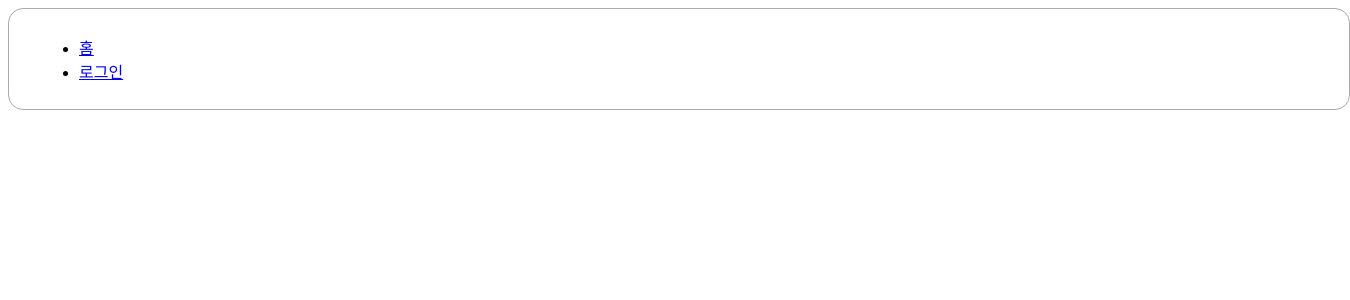
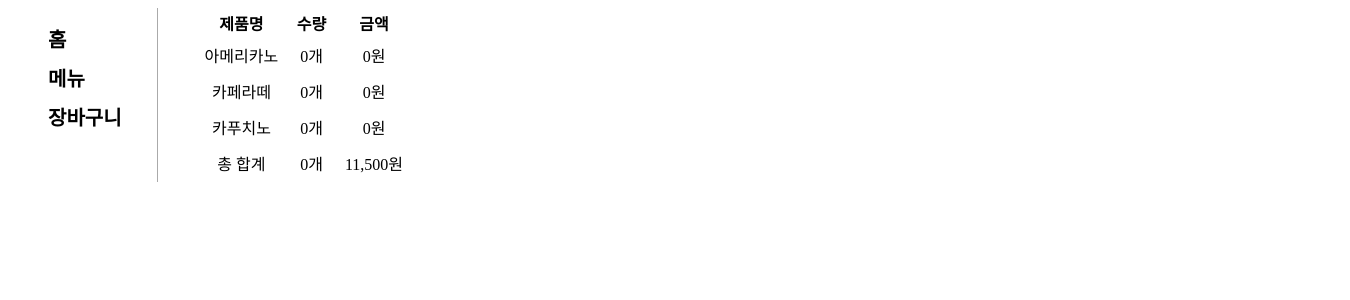
Before and after one commit to JeonghoonAHN0510/250526_Web_Spring2, a React (Vite) app in the folder src/main/reactapp/: page /cart in a window 1280 px wide. Before the commit this address had no page. Shown: the top 300 px of the page, 1350 px wide, since content can reach past the window. Built offline with nearby package versions, Linux system fonts and the light colour scheme.

Commit message:
Study[React] : 실습8

```diff
--- /dev/null
+++ b/src/main/reactapp/src/example/day06/task8/App.jsx
@@ -0,0 +1,23 @@
+import { BrowserRouter, Route, Routes } from "react-router-dom";
+import Header from "./components/Header";
+import HomePage from "./pages/HomePage";
+import MenuPage from "./pages/MenuPage";
+import CartPage from "./pages/CartPage";
+import './css/main.css'
+
+export default function App( props ){
+    return(
+        <>
+        <BrowserRouter>
+            <div class="container">
+                <Header/>
+                <Routes>
+                    <Route path="/" element={<HomePage/>}/>
+                    <Route path="/menu" element={<MenuPage/>}/>
+                    <Route path="/cart" element={<CartPage/>}/>
+                </Routes>
+            </div>
+        </BrowserRouter>
+        </>
+    ) // return end
+} // func end
--- /dev/null
+++ b/src/main/reactapp/src/example/day06/task8/components/Header.jsx
@@ -0,0 +1,15 @@
+import { Link } from "react-router-dom";
+
+export default function Header( props ){
+    return(
+        <>
+        <div>
+            <ul>
+                <li><Link to="/">홈</Link></li>
+                <li><Link to="/menu">메뉴</Link></li>
+                <li><Link to="/cart">장바구니</Link></li>
+            </ul>
+        </div>
+        </>
+    ) // return end
+} // func end
--- /dev/null
+++ b/src/main/reactapp/src/example/day06/task8/css/main.css
@@ -0,0 +1,43 @@
+li{
+    list-style: none;
+}
+a{
+    text-decoration: none;
+    color: black;
+    font-weight: bold;
+    font-size: 20px;
+}
+.container{
+    display: flex;
+    width: 1280px;
+    margin: 0 auto;
+}
+.container > div:nth-child(1){
+    border-right: 1px #aaaaaa solid;
+    padding-right: 35px;
+    margin-right: 35px;
+}
+.container div:nth-child(2){
+    align-content: center;
+}
+.container li{
+    margin-bottom: 10px;
+}
+.container table{
+    text-align: center;
+}
+td{
+    padding: 5px 10px;
+}
+button{
+    background-color: white;
+    border: 1px #bbbbbb solid;
+    border-radius: 10px;
+    padding: 2px 8px;
+}
+button:hover{
+    cursor: pointer;
+}
+button:active{
+    background-color: #bbbbbb;
+}
--- /dev/null
+++ b/src/main/reactapp/src/example/day06/task8/pages/CartPage.jsx
@@ -0,0 +1,49 @@
+import { useSelector } from "react-redux"
+
+export default function CartPage( props ){
+    // 전역변수 가져오기
+    const { menu } = useSelector( (state) => state.cart );
+
+    let totalAmount = 0;
+    let totalPrice = 0;
+
+
+    return(
+        <>
+        <div>
+            <table>
+                <thead>
+                    <tr>
+                        <th>제품명</th>
+                        <th>수량</th>
+                        <th>금액</th>
+                    </tr>
+                </thead>
+                <tbody>
+                    {
+                        menu.map( (item) => {
+                            totalAmount += item.amount;
+                            totalPrice += item.price;
+                            let price = item.amount * item.price;
+                            return(
+                                <>
+                                <tr>
+                                    <td>{item.name}</td>
+                                    <td>{item.amount}개</td>
+                                    <td>{price.toLocaleString()}원</td>
+                                </tr>
+                                </>
+                            )
+                        })
+                    }
+                    <tr>
+                        <td>총 합계</td>
+                        <td>{totalAmount}개</td>
+                        <td>{totalPrice.toLocaleString()}원</td>
+                    </tr>
+                </tbody>
+            </table>
+        </div>
+        </>
+    ) // return end
+} // func end
--- /dev/null
+++ b/src/main/reactapp/src/example/day06/task8/pages/HomePage.jsx
@@ -0,0 +1,7 @@
+export default function HomePage( props ){
+    return(
+        <>
+        <div>로컬 스토리지를 이용한 장바구니 페이지입니다.</div>
+        </>
+    ) // return end
+} // func end
--- /dev/null
+++ b/src/main/reactapp/src/example/day06/task8/pages/MenuPage.jsx
@@ -0,0 +1,48 @@
+import { useDispatch, useSelector } from "react-redux";
+import { addCart } from "../store/cartSlice";
+
+
+
+export default function MenuPage( props ){
+    // 전역변수의 상태변경을 위한 useDispatch
+    const { menu } = useSelector( (state) => state.cart );
+    const dispatch = useDispatch();
+
+
+    // 장바구니 추가
+    const addCartBtn = ( id ) => {
+        alert('[장바구니 담기 완료!]')
+        dispatch( addCart(id) );
+    } // func end
+
+    return(
+        <>
+        <div>
+            <table>
+                <thead>
+                    <tr>
+                        <th>이름</th>
+                        <th>가격</th>
+                        <th>비고</th>
+                    </tr>
+                </thead>
+                <tbody>
+                    {
+                        menu.map( (item) => {
+                            return(
+                                <>
+                                <tr>
+                                    <td>{item.name}</td>
+                                    <td>{item.price}</td>
+                                    <td><button onClick={()=>{addCartBtn(item.id)}}>담기</button></td>
+                                </tr>
+                                </>
+                            )
+                        })
+                    }
+                </tbody>
+            </table>
+        </div>
+        </>
+    ) // return end
+} // func end
--- /dev/null
+++ b/src/main/reactapp/src/example/day06/task8/store/cartSlice.jsx
@@ -0,0 +1,27 @@
+import { createSlice } from "@reduxjs/toolkit";
+
+// [1] 전역변수 설정
+const cartList  = [];
+const menu = [
+    { id: 1, name: "아메리카노", price: 3000, amount : 0 },
+    { id: 2, name: "카페라떼", price: 4000, amount : 0 },
+    { id: 3, name: "카푸치노", price: 4500, amount : 0 },
+];
+const initialState = { menu };
+
+// [2] Slice 함수 정의
+const cartSlice = createSlice({
+    name : "cart",
+    initialState,
+    reducers : {
+        addCart : (state, action) => {
+            state.menu.forEach( (item) => {
+                if ( item.id == action.payload ) item.amount += 1;
+            })
+        }
+    }
+})
+
+// [3] 내보내기
+export default cartSlice.reducer;
+export const { addCart } = cartSlice.actions;
--- /dev/null
+++ b/src/main/reactapp/src/example/day06/task8/store/store.jsx
@@ -0,0 +1,21 @@
+import { configureStore } from '@reduxjs/toolkit';
+import { persistReducer, persistStore } from 'redux-persist';
+import cartSlice from './cartSlice.jsx'
+import storage from 'redux-persist/lib/storage';    // 로컬 스토리지
+
+// [2] 스토리지 저장 설정
+const persistConfig = { key : 'cartList', storage };
+
+// [3] Reducer에 설정 적용
+const persistedReducer = persistReducer( persistConfig, cartSlice );
+
+// [1] Store 만들기
+const store = configureStore({
+    reducer : {
+        cart : persistedReducer
+    }
+})
+
+// [4] 내보내기
+export default store;
+export const persistor = persistStore(store);
--- a/src/main/reactapp/src/main.jsx
+++ b/src/main/reactapp/src/main.jsx
@@ -119,23 +119,37 @@ const create = createRoot( root );
 // );
 
 // ================================= task07 =================================
-import App from './example/Day05/task7/App.jsx';
+// import App from './example/Day05/task7/App.jsx';
 
-// [1] 생성한 store 불러오기
-import store from './example/Day05/task7/store/store.jsx';
+// // [1] 생성한 store 불러오기
+// import store, { persistor } from './example/Day05/task7/store/store.jsx';
 
-// [2] store를 사용할 컴포넌트에 공급해주기
-import { Provider } from 'react-redux';
+// // [2] store를 사용할 컴포넌트에 공급해주기
+// import { Provider } from 'react-redux';
+// import { PersistGate } from 'redux-persist/integration/react';
 
-create.render(
-    // Store를 root 컴포넌트에 공급하여, 모든 컴포넌트가 사용할 수 있도록 공급
-    <Provider store={store}>
-        <App/>
-    </Provider>
-);
+// create.render(
+//     // [1] Store를 root 컴포넌트에 공급하여, 모든 컴포넌트가 사용할 수 있도록 공급
+//     // [2] 내가 만든 persist를 공급, loading={초기로딩값} persistor={내가만든persist}
+//     <Provider store={store}>
+//         <PersistGate loading={null} persistor={persistor}>
+//             <App/>
+//         </PersistGate>
+//     </Provider>
+// );
 
 // ================================= Day06 =================================
 // 4. 렌더링할 컴포넌트 import하기
-
+import App from './example/day06/task8/App';
+import { Provider } from 'react-redux';
+import { PersistGate } from 'redux-persist/integration/react';
+import store, { persistor } from './example/day06/task8/store/store';
 
 // 5. 렌더링하기 -> create.render()
+create.render(
+    <Provider store={store}>
+        <PersistGate loading={null} persistor={persistor}>
+            <App/>
+        </PersistGate>
+    </Provider>
+);
```
Also changed, not shown: src/main/reactapp/src/example/day06/task8/task8.txt (added).
